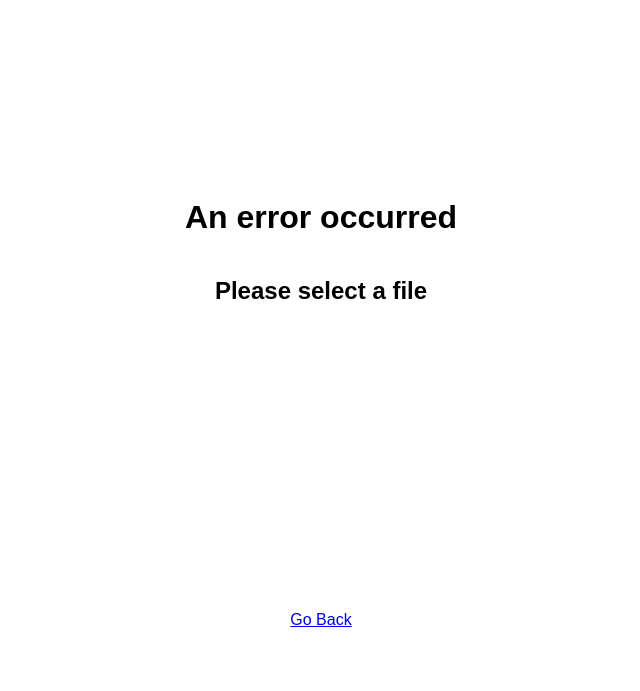
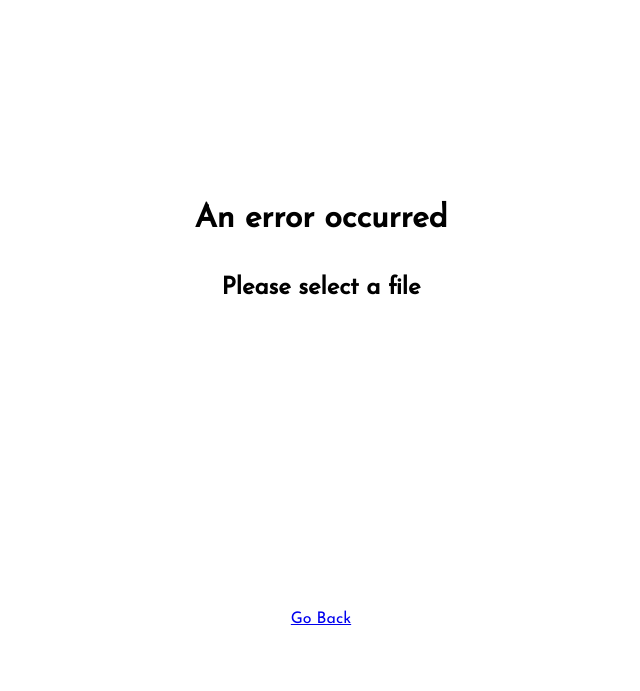
Before and after one commit to Llaaamaguy/Web-CSV, a Flask app: page /handle_data in a window 1280 px wide. Shown: the part 149-840 px from the top of the page, without its empty margins (319-959 px from the left). Run offline with Flask 2, Linux system fonts and the light colour scheme.

```diff
--- a/templates/general_error.html
+++ b/templates/general_error.html
@@ -3,6 +3,8 @@
 <head>
     <meta charset="UTF-8">
     <link rel="stylesheet" href="/static/IndexStyle.css">
+    <link rel="stylesheet" type="text/css" href="//fonts.googleapis.com/css?family=Josefin+Sans" />
+    <link rel="icon" href="https://jennipher.tech/assets/j.png" type="image/png">
     <title>Error</title>
 </head>
 <body>
```
Also changed, not shown: main.py (+13 -0 lines), README.md.
